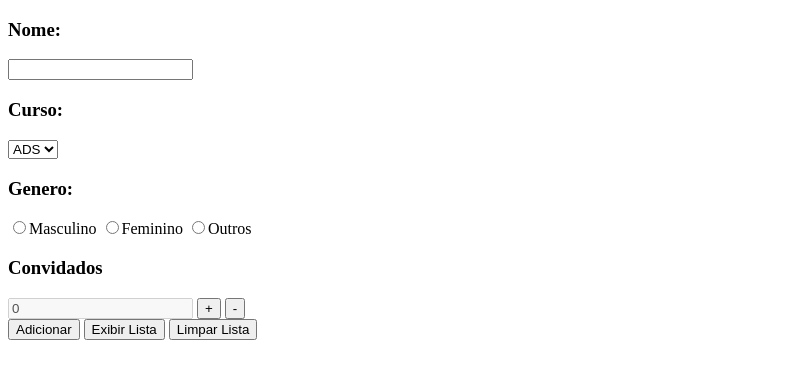
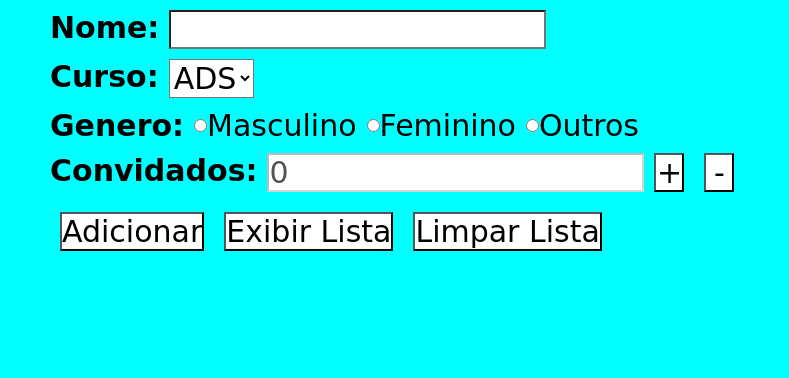
Before and after one commit to JoaoCLAragao/Prova1_, a plain HTML site: page index.html in a window 1280 px wide. Shown: the whole page, without its empty margins (0-789 px from the left). Drawn offline with Linux system fonts and the light colour scheme; a web font is replaced by a local one.

Commit message:
Implementação CSS

```diff
--- a/index.html
+++ b/index.html
@@ -27,7 +27,7 @@
 
     <div id="genero">
         <h3>Genero:</h3>
-        <div>
+        <div id="generoBotoes">
             <input type="radio" value="Masculino" name="genero"><label for="genero">Masculino</label>
             <input type="radio" value="Feminino" name="genero"><label for="genero">Feminino</label>
             <input type="radio" value="Outros" name="genero"><label for="genero">Outros</label>
@@ -36,7 +36,7 @@
     </div>
 
     <div id="convidado">
-        <h3>Convidados</h3>
+        <h3>Convidados:</h3>
         <input type="text" disabled value="0" id="input_convidado">
         <button onclick="mais()">+</button>
         <button onclick="menos()">-</button>
--- a/script.js
+++ b/script.js
@@ -84,4 +84,5 @@ function exibir() {
 
 function limpar(){
     localStorage.clear()
+    document.getElementById("resultado").innerHTML = ""
 }
--- a/style.css
+++ b/style.css
@@ -0,0 +1,87 @@
+@import url('https://fonts.googleapis.com/css2?family=Bonheur+Royale&display=swap');
+
+*{margin: 0;
+padding: 0;
+background-color: aqua;
+font-family: 'Bonheur Royale', cursive;
+font-size: 30px;
+}
+
+#nome {
+    display: flex;
+    flex-direction: row;
+    margin-left: 50px;
+    margin-top: 10px;
+}
+
+
+
+#nome input {
+    margin-left: 10px;
+    background-color: white;
+}
+
+
+#curso{
+    display: flex;
+    flex-direction: row;
+    margin-left: 50px;
+    margin-top: 10px;
+}
+
+#curso select{
+    margin-left: 10px;
+    background-color: white;
+}
+
+#genero{
+    display: flex;
+    flex-direction: row;
+    margin-left: 50px;
+    margin-top: 10px;
+}
+
+#genero #generoBotoes{
+    display: flex;
+    align-items: center;
+}
+
+#genero #generoBotoes input{
+    margin-left: 10px;
+}
+
+#convidado{
+    display: flex;
+    flex-direction: row;
+    margin-left: 50px;
+    margin-top: 10px;
+}
+
+#convidado input{
+    margin-left: 10px;
+    background-color: white;
+}
+
+#convidado button{
+    margin-left: 10px;
+    margin-right: 10px;
+    width: 30px;
+    background-color: white;
+}
+
+#botoes{
+    display: flex;
+    flex-direction: row;
+    margin-left: 50px;
+    margin-top: 10px;
+}
+
+#botoes button{
+    margin: 10px;
+    background-color: white;
+}
+
+#resultado{
+    margin-left: 50px;
+    margin-top: 10px;
+}
```
